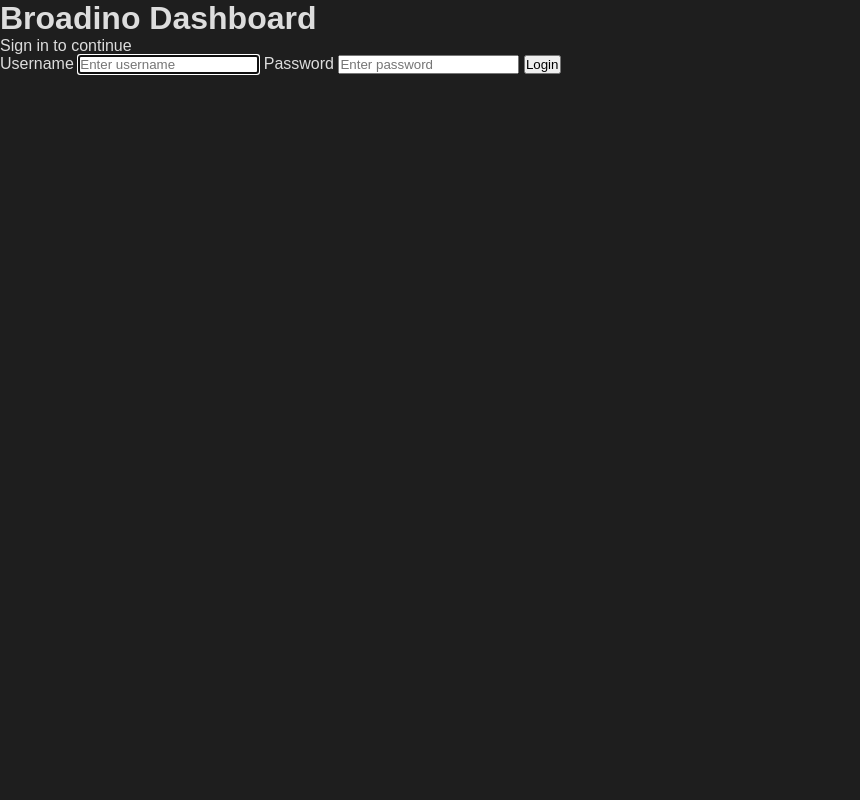
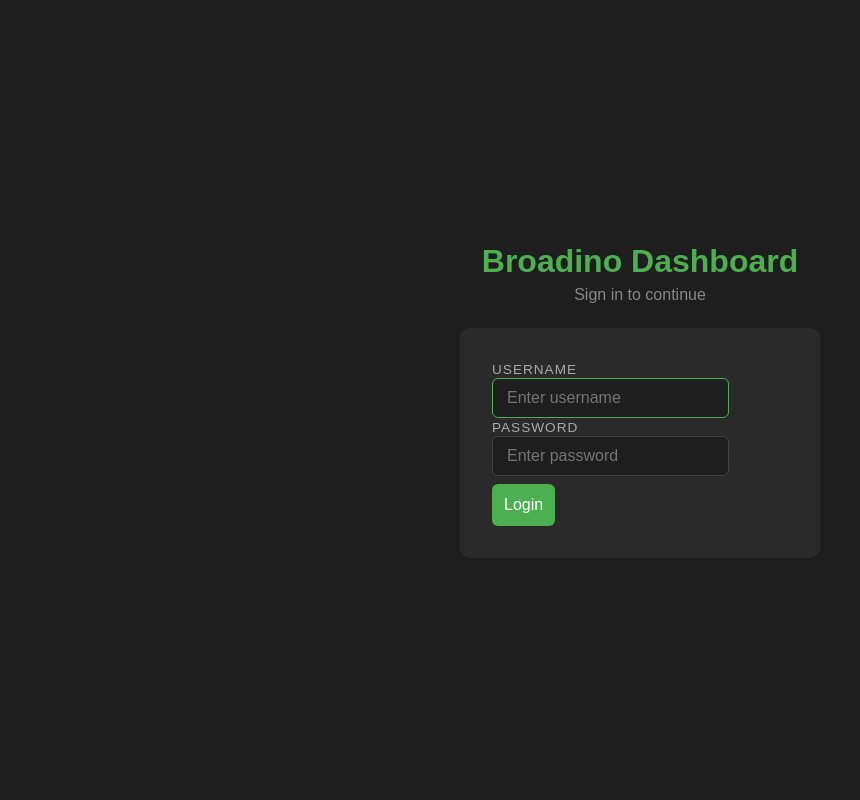
Before and after one commit to elianf-dev/BroadIntern, a Python web app: template templates/login.html in a window 1280 px wide. Shown: the whole page, without its empty margins (0-860 px from the left). Run offline with Jinja, Linux system fonts and the light colour scheme; the template is opened without the code that fills it, so the values that code supplies are empty.

Commit message:
Refactor CSS for login page and remove unused styles
Removed unused styles and added styles for the login page.

```diff
--- a/static/style.css
+++ b/static/style.css
@@ -209,134 +209,109 @@
   letter-spacing: 1px;
   margin-bottom: 10px;
 }
-.metric.green { color: #4caf50; }
-.metric.yellow { color: #ffc107; }
-.metric.red { color: #f44336; }
 
-/* Alerts */
-#alerts-container {
-  position: fixed;
-  top: 20px;
-  right: 20px;
+/* ---- Login Page ---- */
+#login-page {
+  display: flex;
+  flex-direction: column;
+  align-items: center;
+  justify-content: center;
+  min-height: 100vh;
 }
 
-.alert {
+#login-header {
+  text-align: center;
+  margin-bottom: 24px;
+}
+
+#login-header h1 {
+  color: #4caf50;
+  font-size: 2em;
+  margin-bottom: 6px;
+}
+
+#login-header p {
+  color: #888;
+}
+
+.login-container {
+  background: #2a2a2a;
+  padding: 32px;
+  border-radius: 10px;
+  width: 100%;
+  max-width: 360px;
+  display: flex;
+  flex-direction: column;
+  gap: 12px;
+}
+
+.login-container label {
+  color: #aaa;
+  font-size: 0.85em;
+  text-transform: uppercase;
+  letter-spacing: 1px;
+}
+
+.login-container input {
+  padding: 10px 14px;
+  background: #1e1e1e;
+  border: 1px solid #444;
+  border-radius: 6px;
+  color: #fff;
+  font-size: 1em;
+  outline: none;
+}
+
+.login-container input:focus {
+  border-color: #4caf50;
+}
+
+.login-container button {
+  margin-top: 8px;
+  padding: 12px;
+  background: #4caf50;
+  border: none;
+  border-radius: 6px;
+  color: white;
+  font-size: 1em;
+  cursor: pointer;
+}
+
+.login-container button:hover {
+  background: #43a047;
+}
+
+.login-error {
   background: #f44336;
   color: white;
   padding: 10px;
-  margin-bottom: 10px;
-  border-radius: 5px;
+  border-radius: 6px;
+  font-size: 0.9em;
+  text-align: center;
 }
 
-/* Chatbot */
-#chatbot-btn {
-  position: fixed;
-  bottom: 20px;
-  right: 20px;
-  background: #4caf50;
-  color: white;
-  border: none;
-  padding: 15px;
-  border-radius: 50%;
-  cursor: pointer;
+/* ---- Top Bar ---- */
+#top-bar {
+  display: flex;
+  justify-content: space-between;
+  align-items: center;
+  background: #2a2a2a;
+  padding: 12px 24px;
+  color: #ddd;
+  font-size: 0.9em;
 }
 
-#chat-panel {
-  position: fixed;
-  bottom: 80px;
-  right: 20px;
-  width: 300px;
-  height: 400px;
-  background: #2a2a2a;
-  display: none;
-  flex-direction: column;
-  border-radius: 8px;
+#top-bar-title {
+  color: #4caf50;
+  font-weight: bold;
+  font-size: 1.1em;
 }
 
-#chat-header {
-  background: #333;
-  padding: 10px;
-  color: white;
+#logout-btn {
+  color: #f44336;
+  text-decoration: none;
 }
 
-#chat-messages {
-  flex: 1;
-  padding: 10px;
-  overflow-y: auto;
+#logout-btn:hover {
+  text-decoration: underline;
 }
-
-.message {
-  margin-bottom: 10px;
-  padding: 8px;
-  border-radius: 8px;
-  max-width: 80%;
-}
-
-.bot-msg { background: #444; }
-.user-msg { background: #4caf50; align-self: flex-end; }
-
-#chat-input {
-  display: flex;
-}
-
-#chat-input input {
-  flex: 1;
-  padding: 10px;
-  border: none;
-  background: #1e1e1e;
-  color: white;
-}
-
-#chat-input button {
-  padding: 10px;
-  background: #4caf50;
-  border: none;
-  color: white;
-}
-
-.prog-bar {
-  width: 100%;
-  background-color: #333;
-  border-radius: 4px;
-  height: 15px;
-  margin-top: 15px;
-  border: 1px solid #444;
-  overflow: hidden;
-}
-
-.temp-prog-fill {
-  height: 100%;
-  width: 0%;
-  background-color: #f44336;
-  transition: width 0.4s ease-out;
-}
-
-.dist-prog-fill {
-  height: 100%;
-  width: 0%;
-  background-color: #00bcd4;
-  transition: width 0.4s ease-out;
-}
-
-.hum-prog-fill {
-  height: 100%;
-  width: 0%;
-  background-color: #4caf50;
-  transition: width 0.4s ease-out, background-color 0.4s;
-}
-
-.smoke-indicator {
-  display: flex;
-  justify-content: center;
-  padding: 10px 0;
-}
-
-.status-light {
-    width: 30px;
-    height: 30px;
-    border-radius: 50%;
-    background-color: transparent;
-    border: 2px solid #444;
-    transition: background-color 0.2s ease;
-    margin: 0 auto;
-}
```
